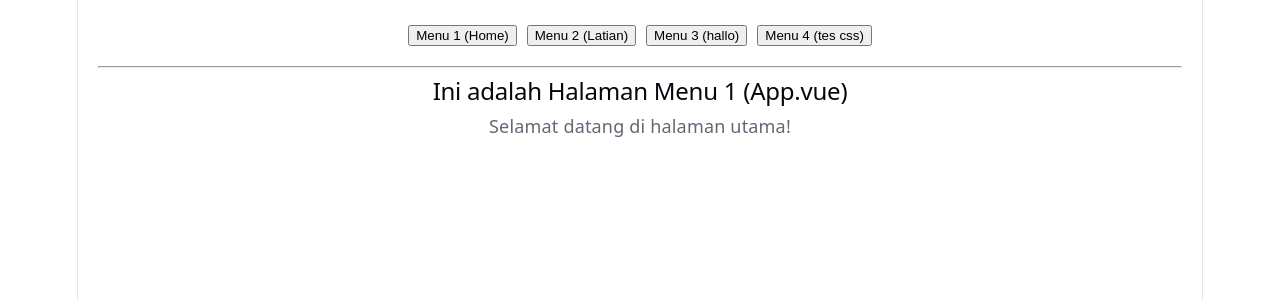
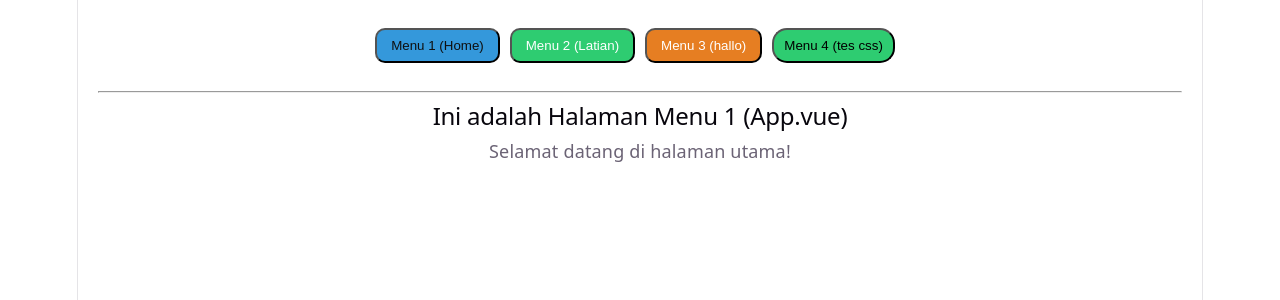
Before and after one commit to Hakkul/latian_js, a Vue app in the folder vue/frontend/: page / in a window 1280 px wide. Shown: the top 300 px of the page. Built offline with nearby package versions, Linux system fonts and the light colour scheme.

Commit message:
add class in vue

```diff
--- a/vue/frontend/src/App.vue
+++ b/vue/frontend/src/App.vue
@@ -3,6 +3,7 @@ import { ref } from 'vue'
 import Latian from './latian.vue' // 1. Impor file latian.vue
 import hallo from './components/hallo.vue'
 import tes from './tes.vue'
+import './css/button.css'
 
 // Membuat state/variabel untuk melacak menu aktif ('home' atau 'latian')
 const menuAktif = ref('home')
@@ -12,10 +13,10 @@ const menuAktif = ref('home')
   <div style="padding: 20px;">
     <!-- Bagian Tombol Menu (Navigasi) -->
     <nav style="margin-bottom: 20px;">
-      <button @click="menuAktif = 'home'">Menu 1 (Home)</button>
-      <button @click="menuAktif = 'latian'" style="margin-left: 10px;">Menu 2 (Latian)</button>
-      <button @click="menuAktif = 'hallo'" style="margin-left: 10px;">Menu 3 (hallo)</button>
-      <button @click="menuAktif = 'tes'" style="margin-left: 10px;">Menu 4 (tes css)</button>
+      <button class="button" @click="menuAktif = 'home'">Menu 1 (Home)</button>
+      <button class="btn-green" @click="menuAktif = 'latian'" style="margin-left: 10px;">Menu 2 (Latian)</button>
+      <button class="btn-orange" @click="menuAktif = 'hallo'" style="margin-left: 10px;">Menu 3 (hallo)</button>
+      <button  class="button-tes" @click="menuAktif = 'tes'" style="margin-left: 10px;">Menu 4 (tes css)</button>
 
 
     </nav>
--- /dev/null
+++ b/vue/frontend/src/css/button.css
@@ -0,0 +1,31 @@
+.button {
+  background-color: #3498db;
+  color: rgb(15, 15, 15);
+  padding: 8px 14px;
+  border-radius: 10px;
+}
+
+.btn-green {
+  background-color: #2ecc71;
+  color: white;
+  padding: 8px 14px;
+  margin-left: 10px;
+  border-radius: 10px;
+
+}
+
+.btn-orange {
+  background-color: #e67e22;
+  color: white;
+  padding: 8px 14px;
+  margin-left: 10px;
+  border-radius: 10px;
+}
+
+.button-tes {
+    background-color: #2ecc71;
+    color: black;
+    padding: 8px 10px;
+    margin: 8px 10px;
+    border-radius: 15px;
+}
```
